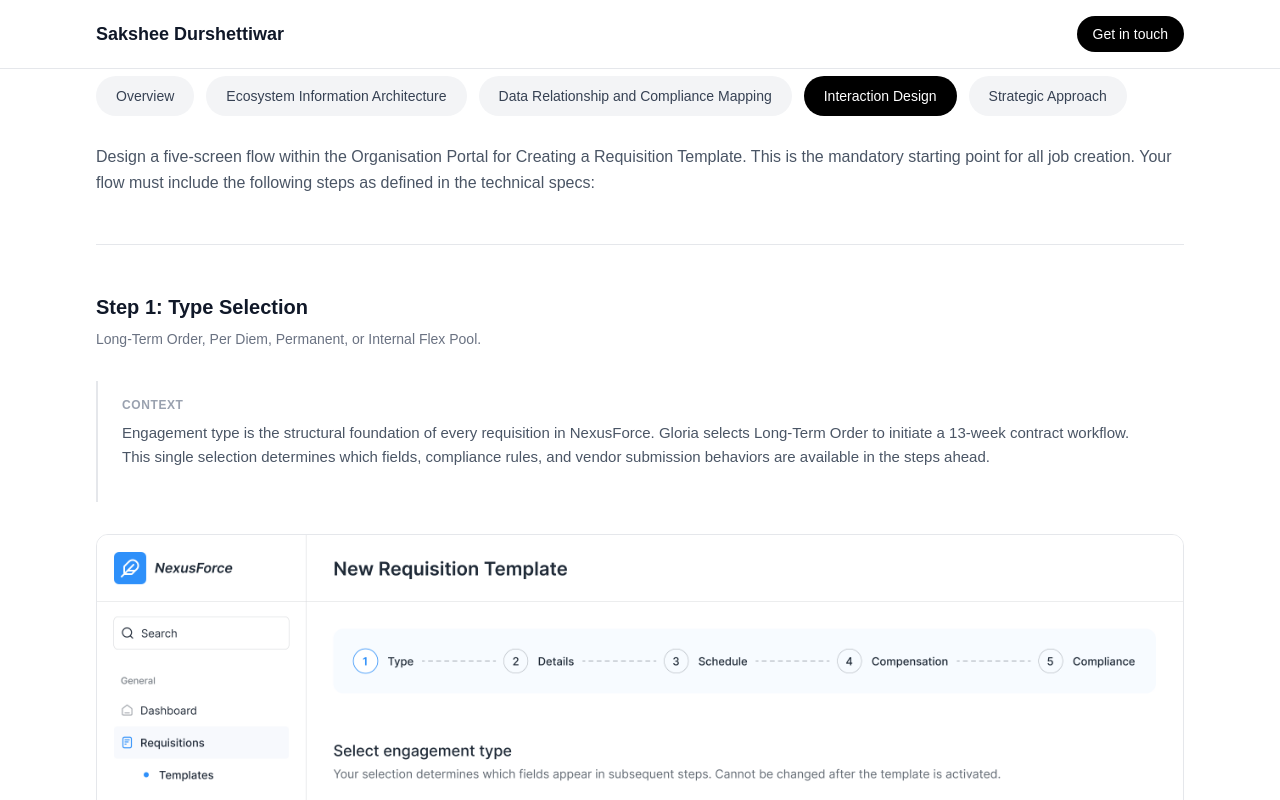
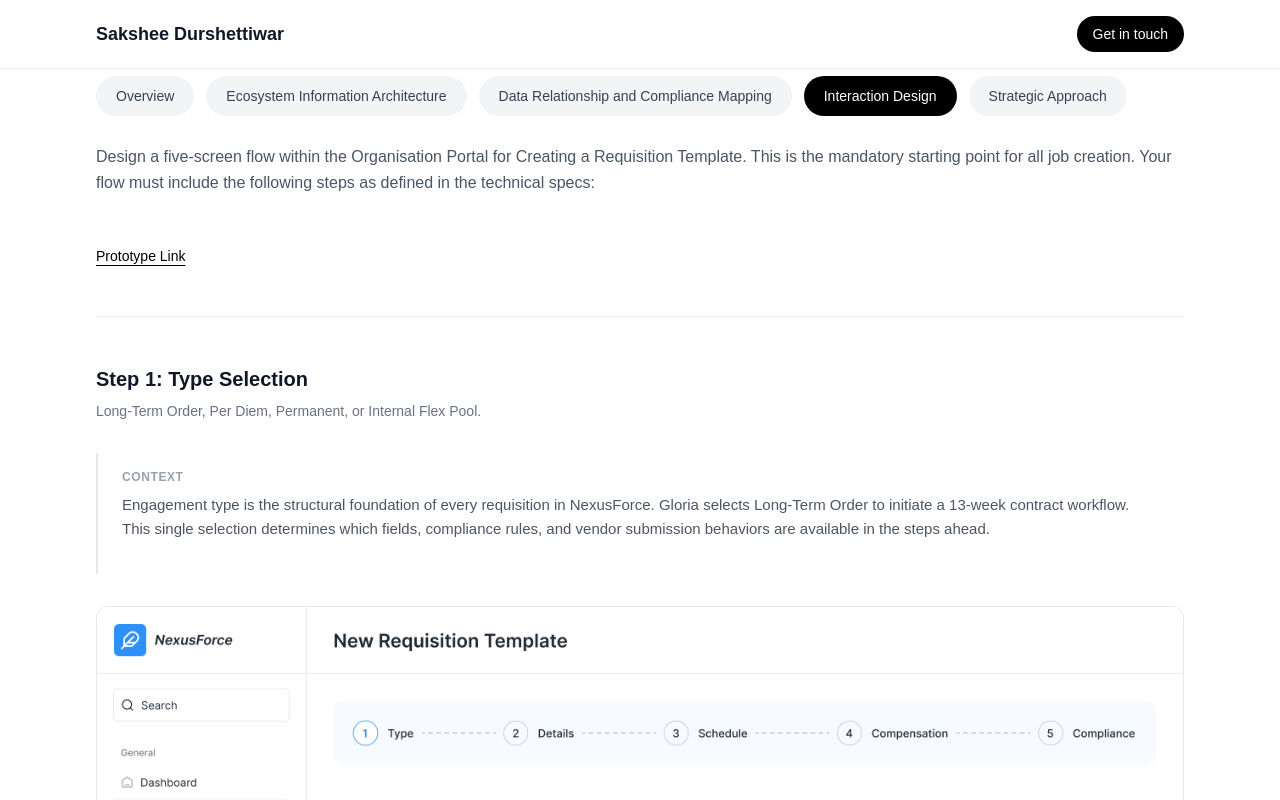
Before and after one commit to saksheedurshettiwar/Heizen, a Next.js app: page / in a window 1280 px wide. Both pictures are taken after a click on the button "Interaction Design". Shown: the part 320-1120 px from the top of the page. Built offline with nearby package versions, Linux system fonts and the light colour scheme.

Commit message:
Add clickable prototype link with embedded Figma iframe to interaction tab

```diff
--- a/app/page.tsx
+++ b/app/page.tsx
@@ -14,6 +14,7 @@ const tabs = [
 
 export default function AccessIQCaseStudy() {
   const [activeTab, setActiveTab] = useState("overview");
+  const [showPrototype, setShowPrototype] = useState(false);
   const tabsRef = useRef<HTMLDivElement>(null);
 
   const switchTab = (tabId: string) => {
@@ -259,7 +260,24 @@ export default function AccessIQCaseStudy() {
                 <p className="text-gray-600 leading-relaxed mb-12">
                   Design a five-screen flow within the Organisation Portal for Creating a Requisition Template. This is the mandatory starting point for all job creation. Your flow must include the following steps as defined in the technical specs:
                 </p>
+                <button
+                  onClick={() => setShowPrototype(!showPrototype)}
+                  className="text-sm font-medium text-black underline underline-offset-4 hover:text-gray-600 transition-colors"
+                >
+                  {showPrototype ? "Hide Prototype" : "Prototype Link"}
+                </button>
               </div>
+              {showPrototype && (
+                <div className="w-full">
+                  <div className="w-full aspect-video">
+                    <iframe
+                      style={{ border: "1px solid rgba(0, 0, 0, 0.1)", width: "100%", height: "100%" }}
+                      src="https://embed.figma.com/proto/d3flG936CO8wKQd9woX1xe/NexusForce---Heizen?node-id=1-8674&viewport=-111%2C-1135%2C0.07&scaling=min-zoom&content-scaling=fixed&starting-point-node-id=1%3A8674&page-id=0%3A1&embed-host=share"
+                      allowFullScreen
+                    />
+                  </div>
+                </div>
+              )}
               <div className="w-full h-px bg-gray-200 mt-12 mb-12"></div>
               <div className="space-y-16">
                 <div>
```
